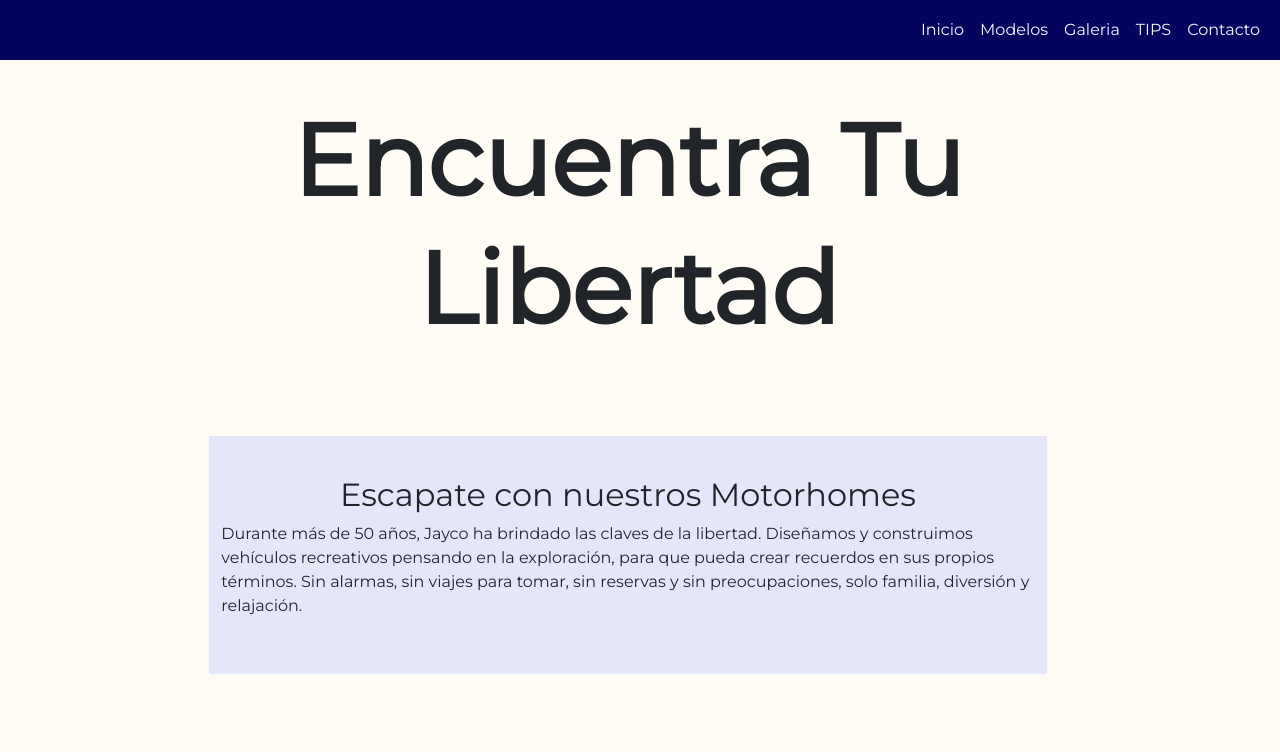
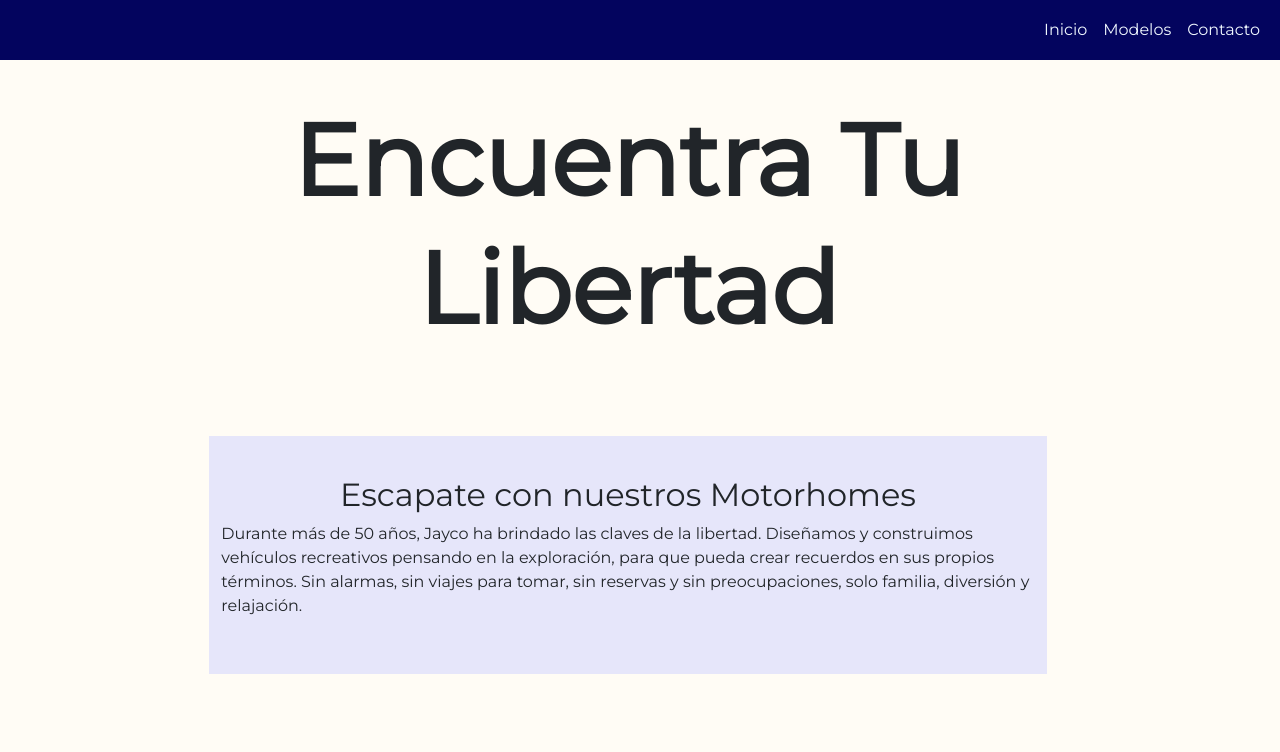
Before and after one commit to MaxPeralta/coderhtmlv1, a plain HTML site: page index.html in a window 1280 px wide. Shown: the top 752 px of the page. Drawn offline with nearby package versions, Linux system fonts and the light colour scheme.

Commit message:
se modificaron la cantidad de links en el nav

```diff
--- a/index.html
+++ b/index.html
@@ -27,12 +27,6 @@
                   </li>
                   <li class="nav-item">
                     <a class="nav-link" href="paginas/modelos.html">Modelos</a>
-                  </li>
-                  <li class="nav-item">
-                    <a class="nav-link" href="paginas/galeria.html">Galeria</a>
-                  </li>
-                  <li class="nav-item">
-                    <a class="nav-link" href="paginas/tips.html">TIPS</a>
                   </li>
                   <li class="nav-item">
                     <a class="nav-link" href="paginas/contacto.html">Contacto</a>
```
Also changed, not shown: paginas/modelos.html (+0 -6 lines), paginas/motorhome_a.html (+0 -6 lines).
